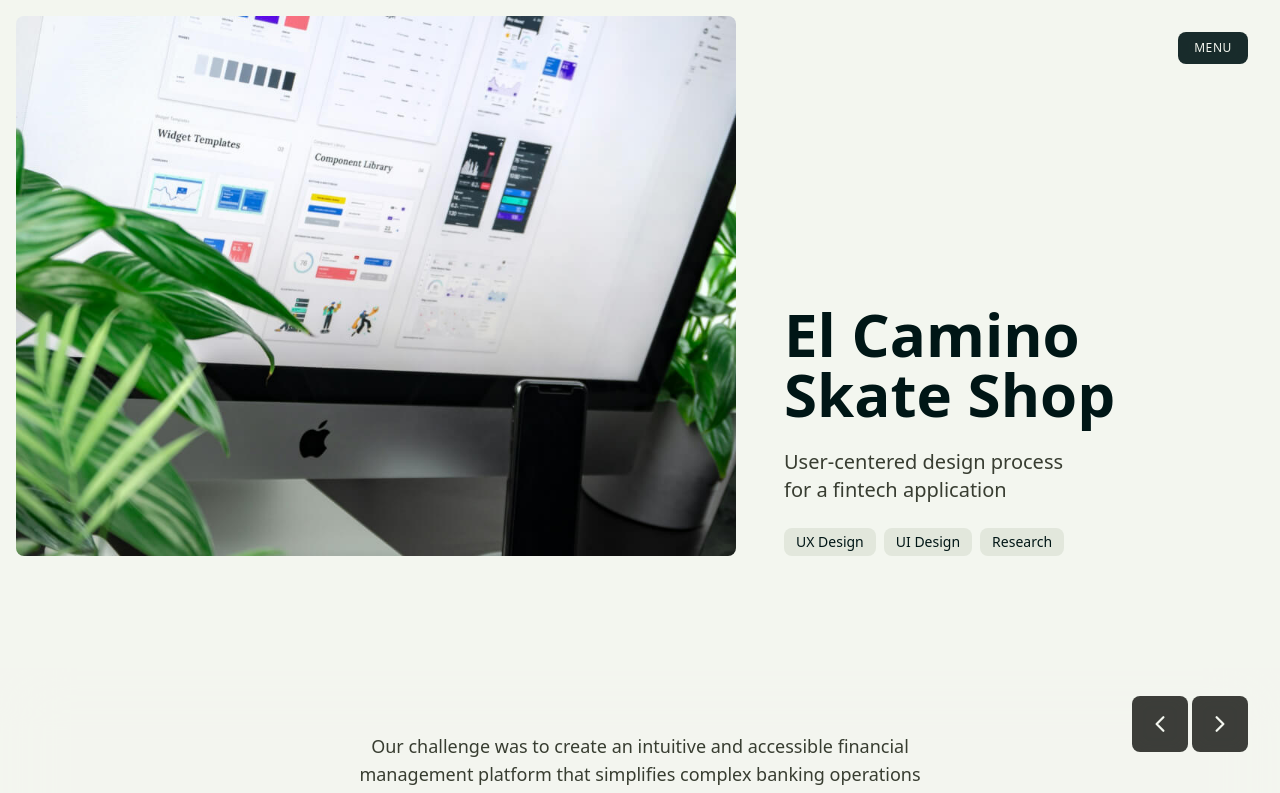
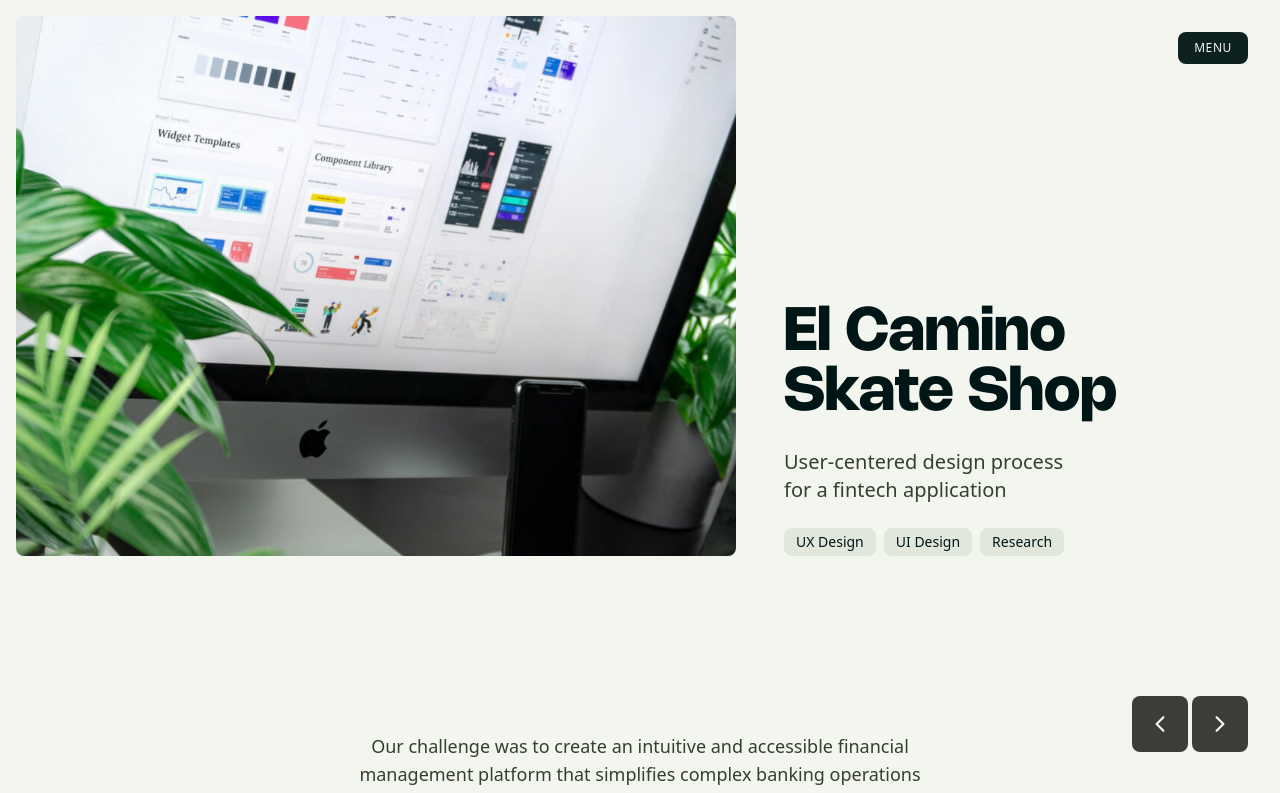
Before and after one commit to travhall/thd-portfolio, a Next.js app: page /work/1 in a window 1280 px wide. Shown: the top 793 px of the page. Built offline with nearby package versions, Linux system fonts and the light colour scheme.

Commit message:
refactor: centralize styling by replacing direct Tailwind classes with semantic CSS classes and design tokens.

```diff
--- a/app/globals.css
+++ b/app/globals.css
@@ -4,6 +4,7 @@
 
 @theme {
   --font-manrope: var(--font-manrope);
+  --font-nohemi: var(--font-nohemi);
   --dark-mode: selector;
 
   --color-background: var(--background);
@@ -219,12 +220,84 @@
 
 }
 
+@layer components {
+  /* --- Shared Semantic Classes --- */
+  .glass-panel {
+    @apply backdrop-blur-md;
+    background-color: var(--surface-glass);
+  }
+
+  .dark .glass-panel {
+    background-color: var(--surface-glass-dark);
+  }
+
+  /* --- Navigation --- */
+  .nav-trigger {
+    background-color: var(--nav-trigger-bg);
+    color: var(--nav-trigger-text);
+    @apply backdrop-blur-lg;
+    transition: background-color var(--duration-fast) var(--ease-in-out);
+  }
+
+  .nav-trigger:hover {
+    background-color: var(--foreground);
+  }
+
+  .nav-menu {
+    background-color: var(--nav-menu-bg);
+    color: var(--background);
+    backdrop-filter: blur(var(--nav-menu-blur));
+    @apply shadow-2xl ring-1 ring-white/10;
+  }
+
+  /* --- Hero --- */
+  .hero-label {
+    font-family: var(--font-nohemi);
+    @apply text-sm font-medium text-balance;
+  }
+
+  .hero-heading {
+    @apply text-3xl lg:text-4xl text-balance;
+  }
+
+  /* --- Cards --- */
+  .card-case-study {
+    @apply relative rounded-2xl overflow-hidden backdrop-blur-sm;
+    border: 1px solid var(--card-border);
+    background-color: var(--card-bg);
+    transition: border-color var(--duration-base) var(--ease-expo);
+  }
+
+  .card-case-study:hover {
+    border-color: var(--card-border-hover);
+  }
+
+  .card-badge {
+    @apply bg-white/5 border-white/10 text-[10px] uppercase tracking-widest py-1 px-3;
+  }
+
+  .card-image {
+    @apply object-cover grayscale opacity-40 transition-all duration-1000;
+  }
+
+  /* --- About Section --- */
+  .about-heading {
+    font-family: var(--font-nohemi);
+    @apply text-3xl md:text-4xl lg:text-5xl xl:text-6xl text-balance leading-[1.2];
+  }
+
+  .about-subheading {
+    font-family: var(--font-nohemi);
+    @apply text-3xl font-light;
+  }
+}
+
 @layer base {
   * {
     @apply border-border;
   }
   body {
-    @apply bg-background text-foreground;
+    @apply bg-background text-foreground underline-offset-4;
   }
 
   p {
--- a/app/tokens.css
+++ b/app/tokens.css
@@ -29,6 +29,31 @@
     --blur-xl: 32px;
     --blur-2xl: 40px;
 
+    /* --- Semantic Surface Tokens --- */
+    --surface-glass: rgba(var(--brand-3-100), var(--glass-opacity-high));
+    --surface-glass-dark: rgba(var(--brand-3-950), var(--glass-opacity-ultra));
+
+    --surface-card: var(--brand-1-50);
+    --surface-card-dark: var(--brand-1-950);
+
+    /* --- Component Tokens --- */
+
+    /* Navigation */
+    --nav-trigger-bg: color-mix(in oklch, var(--foreground), transparent 5%);
+    --nav-trigger-text: var(--background);
+    --nav-menu-bg: color-mix(in oklch, var(--foreground), transparent 2%);
+    --nav-menu-blur: var(--blur-xl);
+
+    /* Hero */
+    --hero-recede-scale: 0.6;
+    --hero-title-font: var(--font-nohemi);
+
+    /* Case Study Cards */
+    --card-border: color-mix(in oklch, var(--foreground), transparent 95%);
+    --card-border-hover: color-mix(in oklch, var(--foreground), transparent 90%);
+    --card-bg: color-mix(in oklch, var(--foreground), transparent 95%);
+    --card-radius: 1rem;
+
     /* --- Layout & Spacing --- */
     --spacing-container-p: 1rem;
     --spacing-container-p-xl: 2rem;
--- a/components/layout/hero.tsx
+++ b/components/layout/hero.tsx
@@ -36,7 +36,7 @@ export function Hero() {
             initial={{ opacity: 0, y: 24 }}
             animate={{ opacity: 1, y: 0 }}
             transition={{ duration: MOTION_TOKENS.duration.base, delay: MOTION_TOKENS.duration.fast }}
-            className="font-nohemi text-sm font-medium text-balance"
+            className="hero-label"
           >
             travishall.design
           </motion.h1>
@@ -52,7 +52,7 @@ export function Hero() {
           initial={{ opacity: 0, y: 32 }}
           animate={{ opacity: 1, y: 0 }}
           transition={{ duration: MOTION_TOKENS.duration.base, delay: 0.25 }}
-          className="text-3xl lg:text-4xl text-balance mt-1"
+          className="hero-heading mt-1"
         >
           Creating thoughtful digital experiences through design &amp; code
         </motion.p>
--- a/components/layout/site-nav.tsx
+++ b/components/layout/site-nav.tsx
@@ -145,7 +145,7 @@ export function SiteNav() {
     <div className="fixed top-4 right-4 xl:top-8 xl:right-8 z-50">
       <button
         onClick={handleToggle}
-        className="px-4 py-2 rounded bg-foreground/90 text-background hover:bg-foreground backdrop-blur-lg transition-colors relative"
+        className="px-4 py-2 rounded nav-trigger relative"
       >
         <div className="overflow-hidden">
           <AnimatePresence mode="wait">
@@ -170,7 +170,7 @@ export function SiteNav() {
             animate="open"
             exit="closed"
             variants={menuVariants}
-            className="absolute top-12 right-0 w-[280px] rounded bg-foreground/95 text-background backdrop-blur-xl shadow-2xl ring-1 ring-white/10 overflow-hidden"
+            className="absolute top-12 right-0 w-[280px] rounded nav-menu overflow-hidden"
           >
             <motion.div className="p-6 space-y-6">
               <div className="space-y-4">
--- a/components/sections/about-content.tsx
+++ b/components/sections/about-content.tsx
@@ -90,7 +90,7 @@ export function AboutContent() {
                     },
                   },
                 }}
-                className="font-nohemi text-sm font-semibold"
+                className="hero-label pb-2"
               >
                 About me
               </motion.h1>
@@ -99,7 +99,7 @@ export function AboutContent() {
               initial={{ opacity: 0, y: 20 }}
               animate={{ opacity: 1, y: 0 }}
               transition={{ duration: MOTION_TOKENS.duration.base, delay: 0.2 }}
-              className="text-3xl md:text-4xl lg:text-5xl xl:text-6xl font-nohemi text-balance leading-[1.1]"
+              className="about-heading"
             >
               Hi I&rsquo;m Travis, and I make things people use. In other words,
               I specialize in creating inclusive, human-centered digital
@@ -163,7 +163,7 @@ export function AboutContent() {
                 transition={{ duration: MOTION_TOKENS.duration.base, delay: 0.4 }}
                 className="space-y-12"
               >
-                <h2 className="font-nohemi text-3xl font-light">Skills & Technologies</h2>
+                <h2 className="about-subheading">Skills & Technologies</h2>
                 <div className="space-y-10">
                   {Object.entries(skills).map(([category, items], index) => (
                     <div key={category} className="space-y-4">
@@ -188,7 +188,7 @@ export function AboutContent() {
                 transition={{ duration: MOTION_TOKENS.duration.base, delay: 0.5 }}
                 className="space-y-12"
               >
-                <h2 className="font-nohemi text-3xl font-light">Experience</h2>
+                <h2 className="about-subheading">Experience</h2>
                 <div className="space-y-12">
                   {experiences.map((exp) => (
                     <div key={exp.role} className="space-y-3 group">
--- a/components/sections/case-studies.tsx
+++ b/components/sections/case-studies.tsx
@@ -73,7 +73,7 @@ export function CaseStudies({ studies }: CaseStudiesProps) {
               delay: index * 0.1
             }}
             className={cn(
-              "group relative h-[500px] md:h-[600px] rounded-2xl overflow-hidden border border-white/5 bg-foreground/5 backdrop-blur-sm transition-colors duration-500 hover:border-white/10",
+              "group card-case-study h-[500px] md:h-[600px]",
               index === 0 ? "lg:col-span-8 lg:row-span-1" : "lg:col-span-4",
               index === 2 ? "lg:col-span-5" : "",
               index === 1 ? "lg:col-span-4" : "",
@@ -88,14 +88,14 @@ export function CaseStudies({ studies }: CaseStudiesProps) {
                     alt={study.title}
                     fill
                     sizes={index === 0 ? "70vw" : "33vw"}
-                    className="object-cover transition-transform duration-1000 group-hover:scale-110 opacity-40 group-hover:opacity-60 grayscale group-hover:grayscale-0"
+                    className="card-image"
                     priority={index < 2}
                   />
                   <div className="absolute inset-0 bg-linear-to-t from-background via-background/20 to-transparent opacity-80" />
                 </div>
 
                 <div className="relative z-10 flex justify-between items-start">
-                  <Badge variant="outline" className="bg-white/5 border-white/10 text-[10px] uppercase tracking-widest py-1 px-3">
+                  <Badge variant="outline" className="card-badge">
                     {study.year}
                   </Badge>
                   <div className="bg-white/10 p-2 rounded-full opacity-0 group-hover:opacity-100 transition-opacity duration-300">
```
